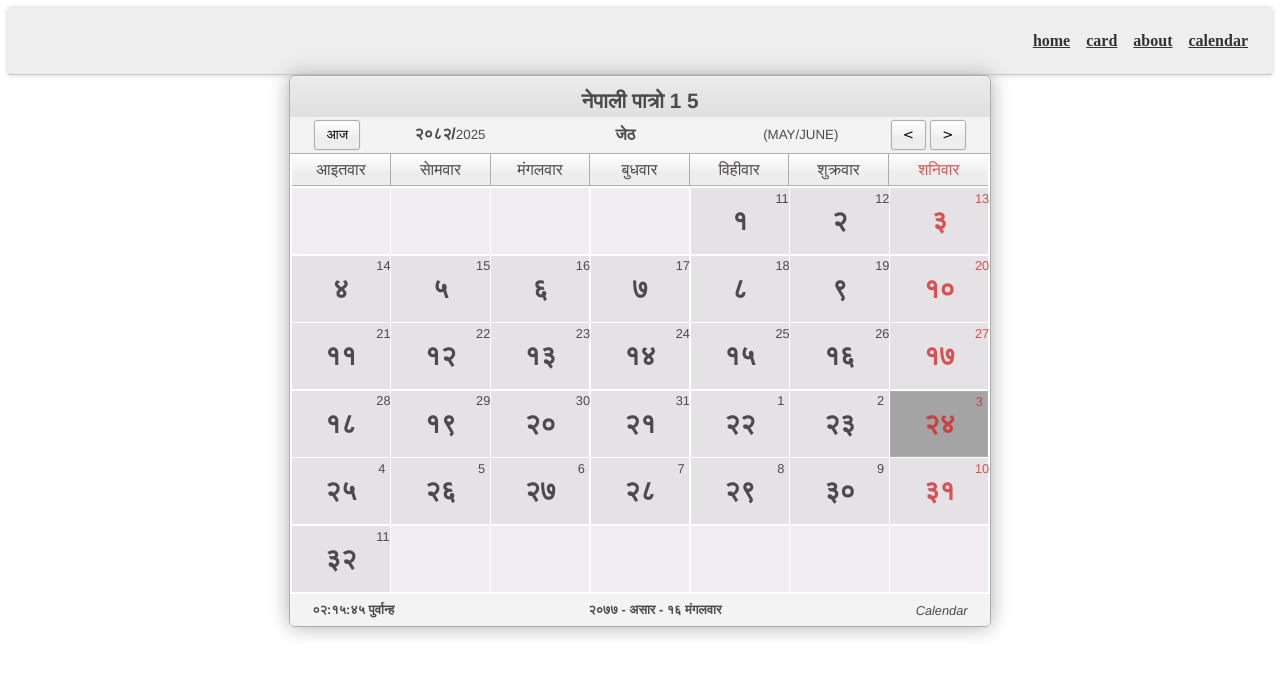
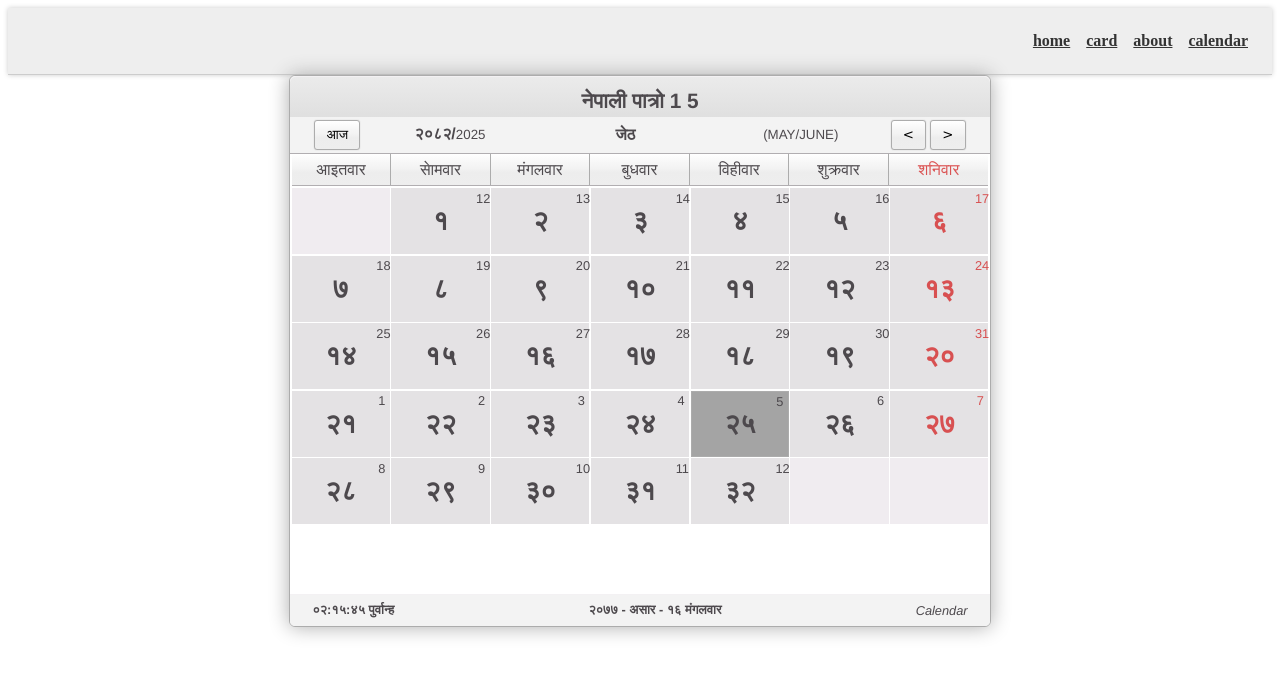
Before and after one commit to lazymesh/svelte-app-learn, a SvelteKit app: page /calendar in a window 1280 px wide. Shown: the top 676 px of the page. Built offline with nearby package versions, Linux system fonts and the light colour scheme.

Commit message:
correcting errors while displaying dates in table

```diff
--- a/src/routes/calendar/+page.svelte
+++ b/src/routes/calendar/+page.svelte
@@ -59,13 +59,13 @@
     const reference = {
         int: {
             year: 2020,
-            month: 4,
+            month: 3,
             date: 13,
             day: 2,
         },
         np: {
             year: 2077,
-            month: 1,
+            month: 0,
             date: 1,
             day: 2,
         },
@@ -182,7 +182,7 @@
     let temp_ad_month = $state(temp_ad_date.getMonth());
 
     const today_nepali = structuredClone(ad2bs(today));
-    console.log(today_nepali, today);
+    // console.log(today_nepali, today);
     let temp_nepali_date = structuredClone(today_nepali);
     let temp_nepali_month = $state(temp_nepali_date.month);
     let temp_nepali_year = $state(temp_nepali_date.year);
@@ -249,13 +249,20 @@
         return `${year}${sep}${month}${sep}${date}`;
     }
 
-    function countDaysInYear(year) {
-
+    function countDaysInYear(year, isBS = true) {
+        if (isBS) {
             if (typeof npdates[year] === "undefined") {
                 return daysInYear;
-
             }
             return npdates[year][12];
+        }
+        else {
+            return year % 4 === 0 ? 366 : 365;
+        }
+    }
+
+    function isLeapYear(year) {
+        return daysInYear !== countDaysInYear(year);
     }
 
     function npDaysInMonth(year = today_nepali.getFullYear(), month = today_nepali.getMonth()) {
@@ -279,41 +286,23 @@
         else days = ad_dates[month];
         return days;
     }
-    function isLeapYear(year) {
-        return daysInYear !== countDaysInYear(year);
-    }
-
-    function compNpDates(date, ref) {
-        const year1 = date.getFullYear();
-        const year2 = ref.year;
-        const month1 = date.getMonth();
-        const month2 = ref.month;
-        const date1 = date.getDate();
-        const date2 = ref.date;
-        if (year1 > year2) return 1;
-        if (year1 === year2 && month1 > month2) return 1;
-        if (
-            year1 === year2 &&
-            month1 === month2 &&
-            date1 > date2
-        )
-            return 1;
-        if (
-            year1 === year2 &&
-            month1 === month2 &&
-            date1 === date2
-        )
-            return 0;
-        return -1;
-    }
 
     function daysInAMonth(year, month, isBS = false) {
         if (isBS) {
+            return npDaysInMonth(year, month);
+        }
+        else {
             return adDaysInMonth(year, month);
         }
-        else {
-            return npDaysInMonth(year, month);
     }
+
+    function returnDate(year, month, date) {
+        let dateMonth = month - 1;
+        if (dateMonth < 0) {
+            year--;
+            dateMonth = 11;
+        }
+        return new Date(year, dateMonth, date);
     }
 
     function countDaysDiff(date, isBS = false) {
@@ -321,7 +310,7 @@
             new Date(reference.np.year, reference.np.month, reference.np.date) :
             new Date(reference.int.year, reference.int.month, reference.int.date);
         let timeDiff = date.getTime() - refDate.getTime();
-        let diffDays = parseInt(Math.ceil(timeDiff / (1000 * 3600 * 24))) + (!isLeapYear(date.getFullYear()) ? -1 : 0);
+        let diffDays = parseInt(Math.ceil(timeDiff / (1000 * 3600 * 24)));
         return {
             value: Math.abs(diffDays),
             dir: diffDays < 0 ? -1 : 1,
@@ -330,6 +319,7 @@
     }
 
     function offsetDays(days, isBS = false) {
+        console.log(days);
         let dayCount = days.value;
         let date = new Date(days.date);
         let refDate = isBS ? structuredClone(reference.np) : structuredClone(reference.int);
@@ -337,25 +327,33 @@
         if (dayCount === 0) {
             return refDate;
         } else if (days.dir > 0) {
+            console.log(refDate);
             refDate.date += dayCount;
+            console.log(refDate);
             while (refDate.date > daysInAMonth(refDate.year, refDate.month, isBS)) {
-
+                if (refDate.date > countDaysInYear(refDate.year, isBS)) {
+                    refDate.date -= countDaysInYear(refDate.year, isBS);
+                    refDate.year++;
+                } else {
                     refDate.date -= daysInAMonth(refDate.year, refDate.month, isBS);
 
                     refDate.month++;
-                if (refDate.month > 12) {
+                    if (refDate.month > 11) {
                         refDate.year++;
-                    refDate.month = 1;
+                        refDate.month = 0;
                     }
+                }
+
+                //console.log("looping ", refDate);
             }
         } else {
             dayCount = Math.abs(dayCount);
             let days;
             while (dayCount >= 0) {
                 refDate.month--;
-                if (refDate.month < 1) {
+                if (refDate.month < 0) {
                     refDate.year--;
-                    refDate.month = 12;
+                    refDate.month = 11;
                 }
                 days = daysInAMonth(refDate.year, refDate.month, isBS);
 
@@ -371,12 +369,14 @@
     }
 
     function ad2bs(ad) {
+        console.log("aaaaaaaa");
         const refDate = offsetDays(countDaysDiff(ad), true);
-        refDate.date = refDate.date > 1 ? refDate.date - 1 : refDate.date;
+        console.log(" after changed final ", refDate);
         return refDate;
     }
 
     function bs2ad(bs) {
+        console.log("bbbbbbbb");
         const refDate = offsetDays(countDaysDiff(bs, true));
         return refDate;
     }
@@ -449,8 +449,8 @@
     }
 
     function calculateEmptyDays() {
-        const first_week_day = new Date(temp_ad_year, temp_ad_month, 1).getDay();
-        const day_in_nepali = ad2bs(new Date(temp_ad_year, temp_ad_month, 1));
+        const first_week_day = new Date(temp_ad_year, temp_ad_month - 1, 1).getDay();
+        const day_in_nepali = ad2bs(new Date(temp_ad_year, temp_ad_month - 1, 1));
         let empty_days = 8 - ((day_in_nepali.date - first_week_day) % 7);
         if (empty_days == 7) empty_days = 0;
         if (empty_days == 8) empty_days = 1;
@@ -487,7 +487,7 @@
     }
 
     let getEnglishDateUsingNepaliDay = (day) => {
-        const nepali_date = new Date(temp_nepali_year, temp_nepali_month, day);
+        const nepali_date = new Date(temp_nepali_year, temp_nepali_month - 1, day);
         const ad_date = bs2ad(nepali_date);
         return ad_date.date;
     }
```
Lines whose indentation alone changed are shown as unchanged.
